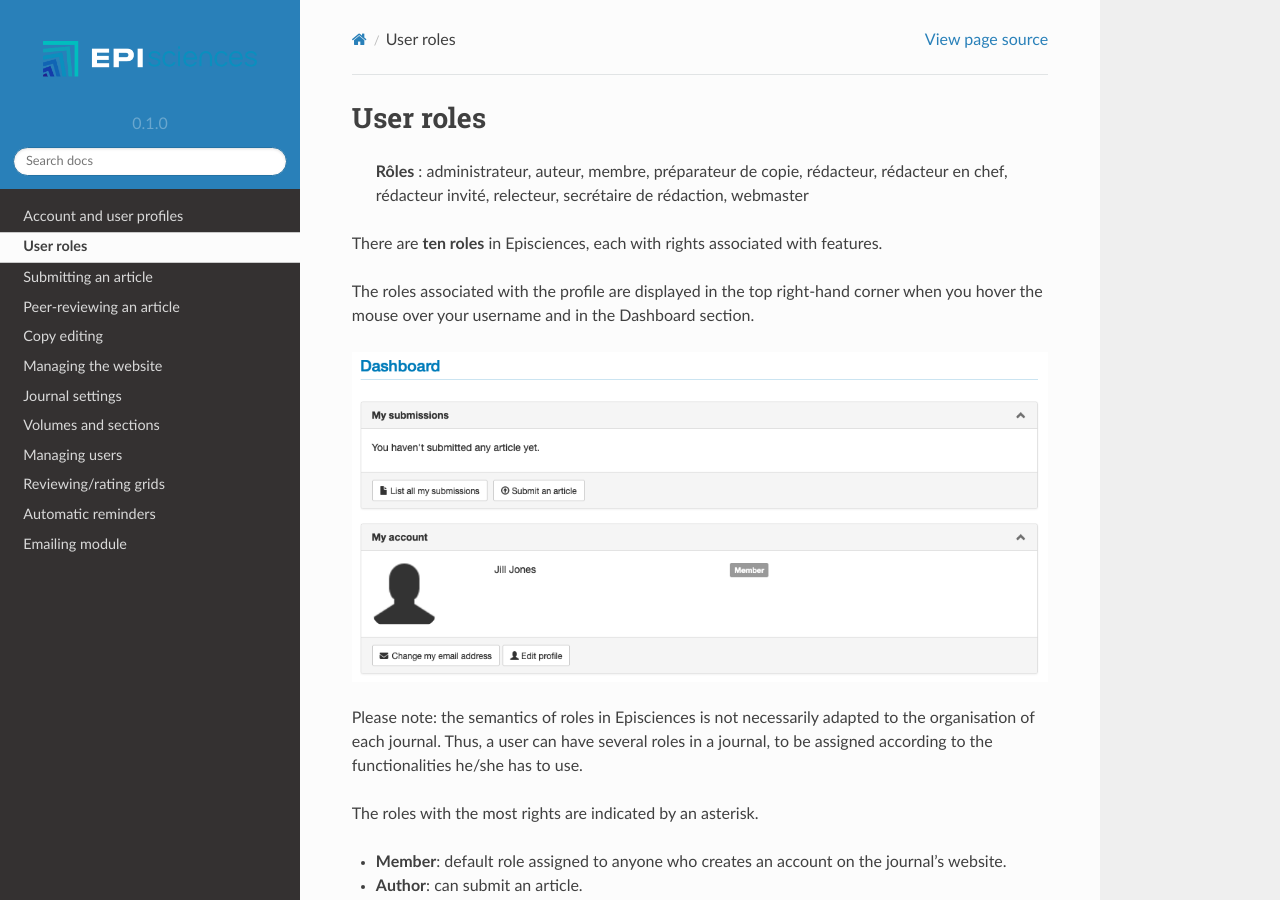
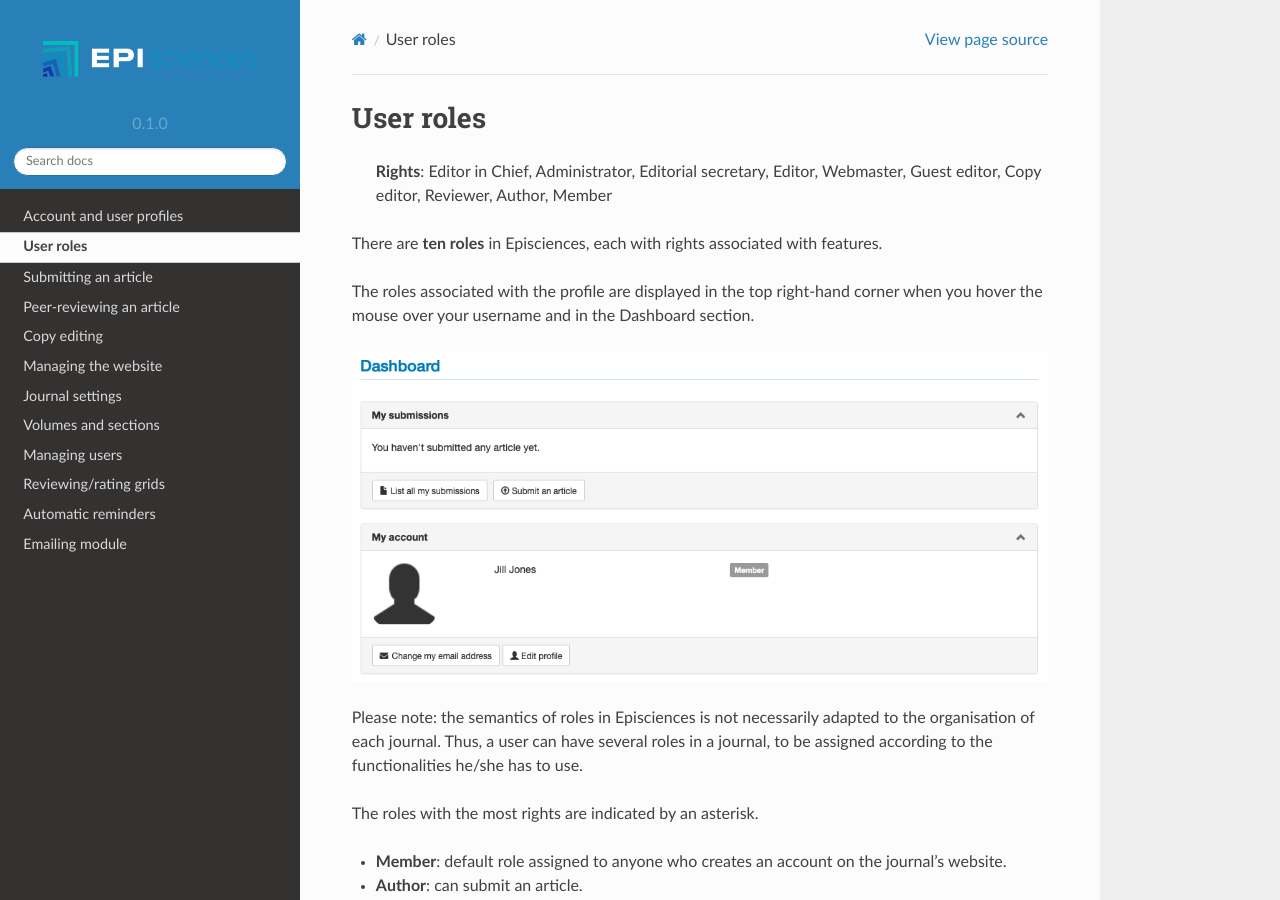
Before and after one commit to CCSDForge/episciences-documentation, a Sphinx documentation site: the page built from docs/source/roles.md, in a window 1280 px wide and 900 px high. Built offline with Sphinx 7.4.7 and the Read the Docs theme 2.0.0, drawn with Linux system fonts in a browser that asks for light colours; pages that are not in the unit, such as notebooks, are missing from menus.

Commit message:
update roles.md

```diff
--- a/docs/source/roles.md
+++ b/docs/source/roles.md
@@ -1,6 +1,6 @@
 # User roles
 
-> **Rôles** : administrateur, auteur, membre, préparateur de copie, rédacteur, rédacteur en chef, rédacteur invité, relecteur, secrétaire de rédaction, webmaster
+> **Rights**: Editor in Chief, Administrator, Editorial secretary, Editor, Webmaster, Guest editor, Copy editor, Reviewer, Author, Member
 
 There are **ten roles** in Episciences, each with rights associated with features.
 
```
